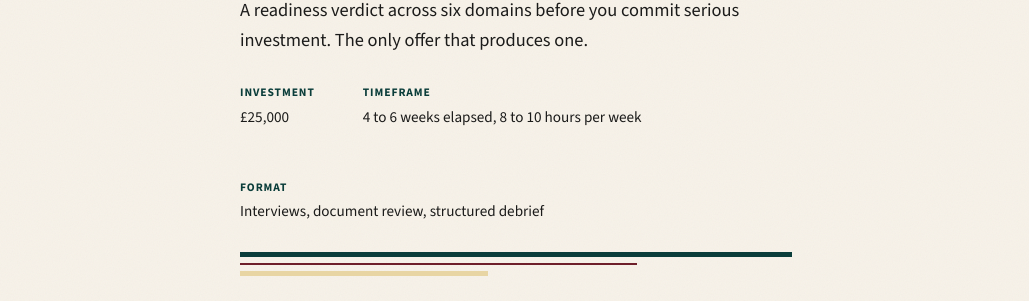
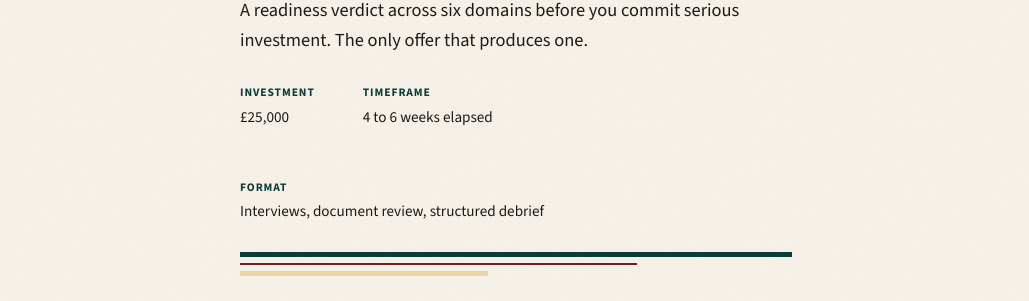
Before and after one commit to SarahMcConnellMML/SarahMcConnellMML, a Jekyll site: the page built from offers/ai-pre-investment-review.md, in a window 1280 px wide and 900 px high. Shown: the part 356-657 px from the top of the window, without its empty margins (124-1153 px from the left). Built offline with Jekyll 4.4.1, drawn with Linux system fonts in a browser that asks for light colours.

Commit message:
Update ai-pre-investment-review.md

```diff
--- a/offers/ai-pre-investment-review.md
+++ b/offers/ai-pre-investment-review.md
@@ -5,7 +5,7 @@ title: AI Readiness Pre-Investment Review
 eyebrow: "Flagship engagement"
 tagline: "A readiness verdict across six domains before you commit serious investment. The only offer that produces one."
 price: "£25,000"
-timeframe: "4 to 6 weeks elapsed, 8 to 10 hours per week"
+timeframe: "4 to 6 weeks elapsed"
 format: "Interviews, document review, structured debrief"
 description: "A six-domain AI readiness assessment producing a clear verdict on where you will break and what to fix in what order. £25,000, billed 50% on signature."
 
```
